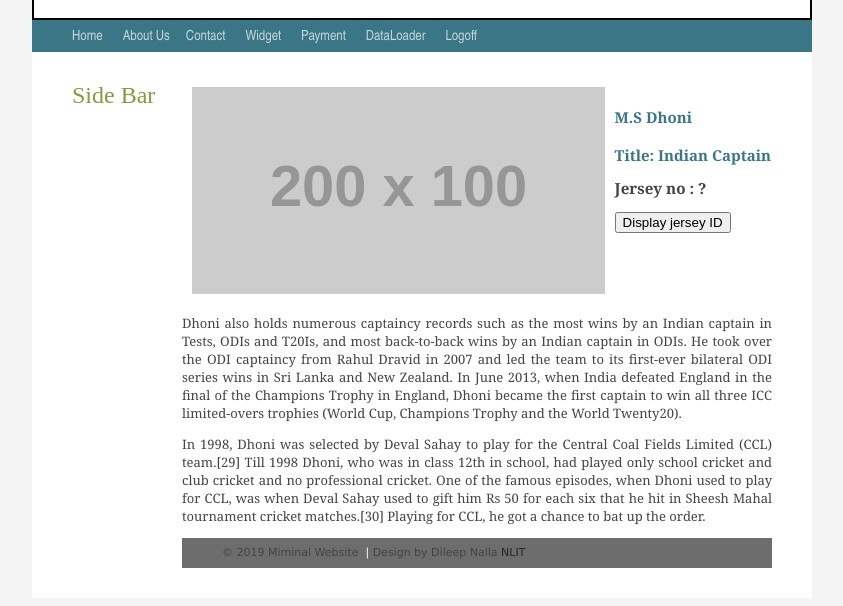
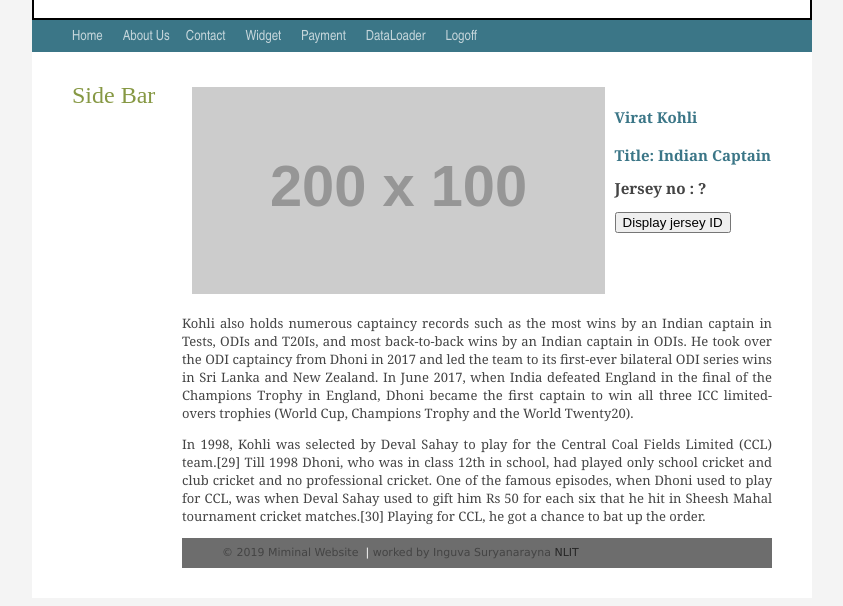
Before and after one commit to Inguva1414/px-website, a plain HTML site: page About.HTML in a window 1280 px wide. Shown: the part 76-682 px from the top of the page, without its empty margins (218-1061 px from the left). Drawn offline with Linux system fonts and the light colour scheme; placeholder pictures from the web are drawn by us; a script that the page names is missing.

Commit message:
Update About.HTML

```diff
--- a/About.HTML
+++ b/About.HTML
@@ -35,18 +35,18 @@
 
    </div>
        <div id="Profile-info">
-        <h2>M.S Dhoni</h2>
+        <h2>Virat Kohli</h2>
         <h2>Title: Indian Captain</h2>
         <h3 id="jersey">Jersey no : ? </h3>
         <button id="btndisp1" onclick="displayme();">Display jersey ID</button>
        </div>
 <div class="description">
- <p>Dhoni also holds numerous captaincy records such as the most wins by an Indian captain in Tests, ODIs and T20Is, and most back-to-back wins by an Indian captain in ODIs. He took over the ODI captaincy from Rahul Dravid in 2007 and led the team to its first-ever bilateral ODI series wins in Sri Lanka and New Zealand. In June 2013, when India defeated England in the final of the Champions Trophy in England, Dhoni became the first captain to win all three ICC limited-overs trophies (World Cup, Champions Trophy and the World Twenty20).</p>
- <p>In 1998, Dhoni was selected by Deval Sahay to play for the Central Coal Fields Limited (CCL) team.[29] Till 1998 Dhoni, who was in class 12th in school, had played only school cricket and club cricket and no professional cricket. One of the famous episodes, when Dhoni used to play for CCL, was when Deval Sahay used to gift him Rs 50 for each six that he hit in Sheesh Mahal tournament cricket matches.[30] Playing for CCL, he got a chance to bat up the order. </p>
+ <p>Kohli also holds numerous captaincy records such as the most wins by an Indian captain in Tests, ODIs and T20Is, and most back-to-back wins by an Indian captain in ODIs. He took over the ODI captaincy from Dhoni in 2017 and led the team to its first-ever bilateral ODI series wins in Sri Lanka and New Zealand. In June 2017, when India defeated England in the final of the Champions Trophy in England, Dhoni became the first captain to win all three ICC limited-overs trophies (World Cup, Champions Trophy and the World Twenty20).</p>
+ <p>In 1998, Kohli was selected by Deval Sahay to play for the Central Coal Fields Limited (CCL) team.[29] Till 1998 Dhoni, who was in class 12th in school, had played only school cricket and club cricket and no professional cricket. One of the famous episodes, when Dhoni used to play for CCL, was when Deval Sahay used to gift him Rs 50 for each six that he hit in Sheesh Mahal tournament cricket matches.[30] Playing for CCL, he got a chance to bat up the order. </p>
 </div>
 
    <footer>
-    &copy; 2019 Miminal Website  &nbsp;<span class="seperator">|</span> Design by Dileep Nalla <a href="http://www.NLIT.com">NLIT</a>
+    &copy; 2019 Miminal Website  &nbsp;<span class="seperator">|</span> worked by Inguva Suryanarayna <a href="http://www.NLIT.com">NLIT</a>
    </footer>
 
  </article>
```
